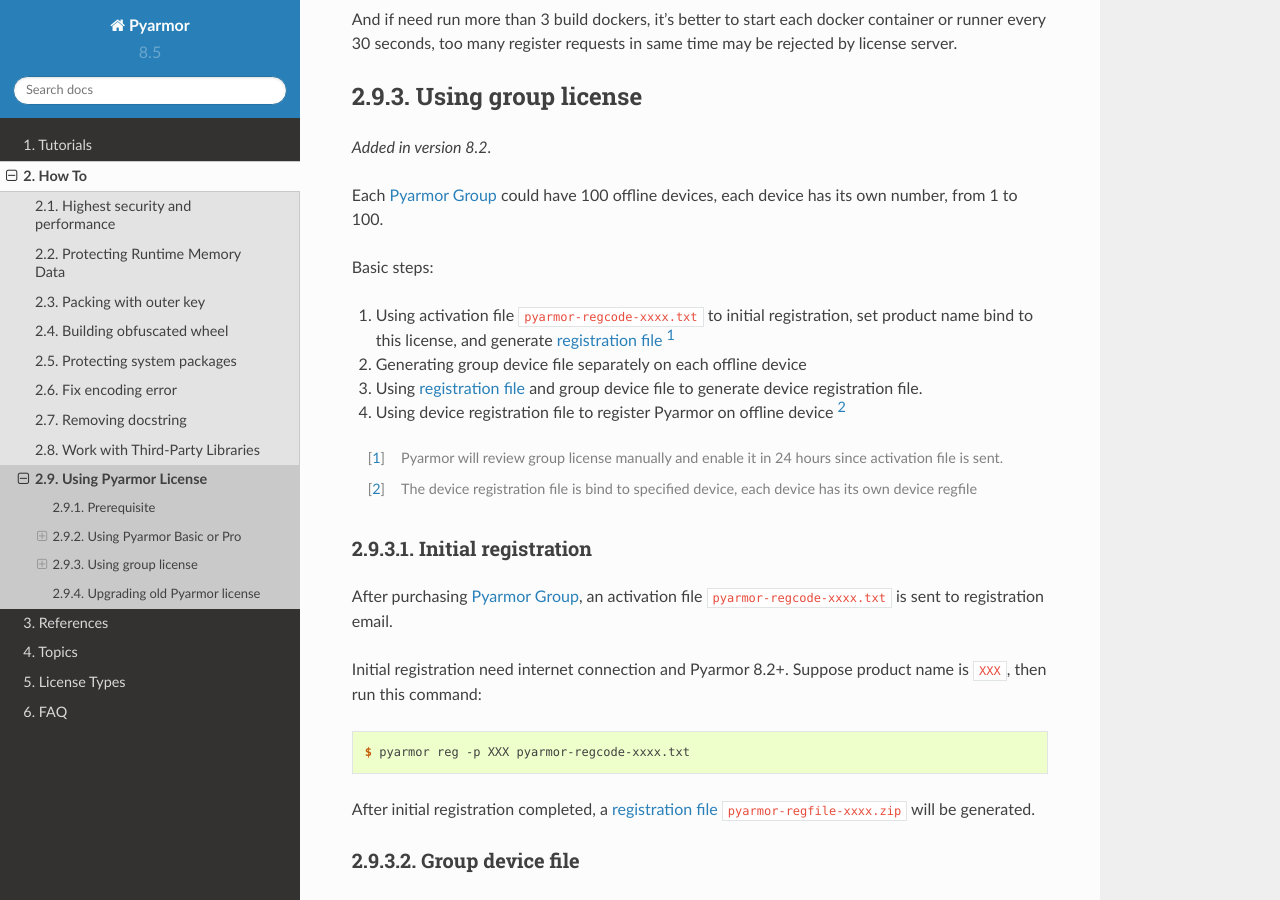
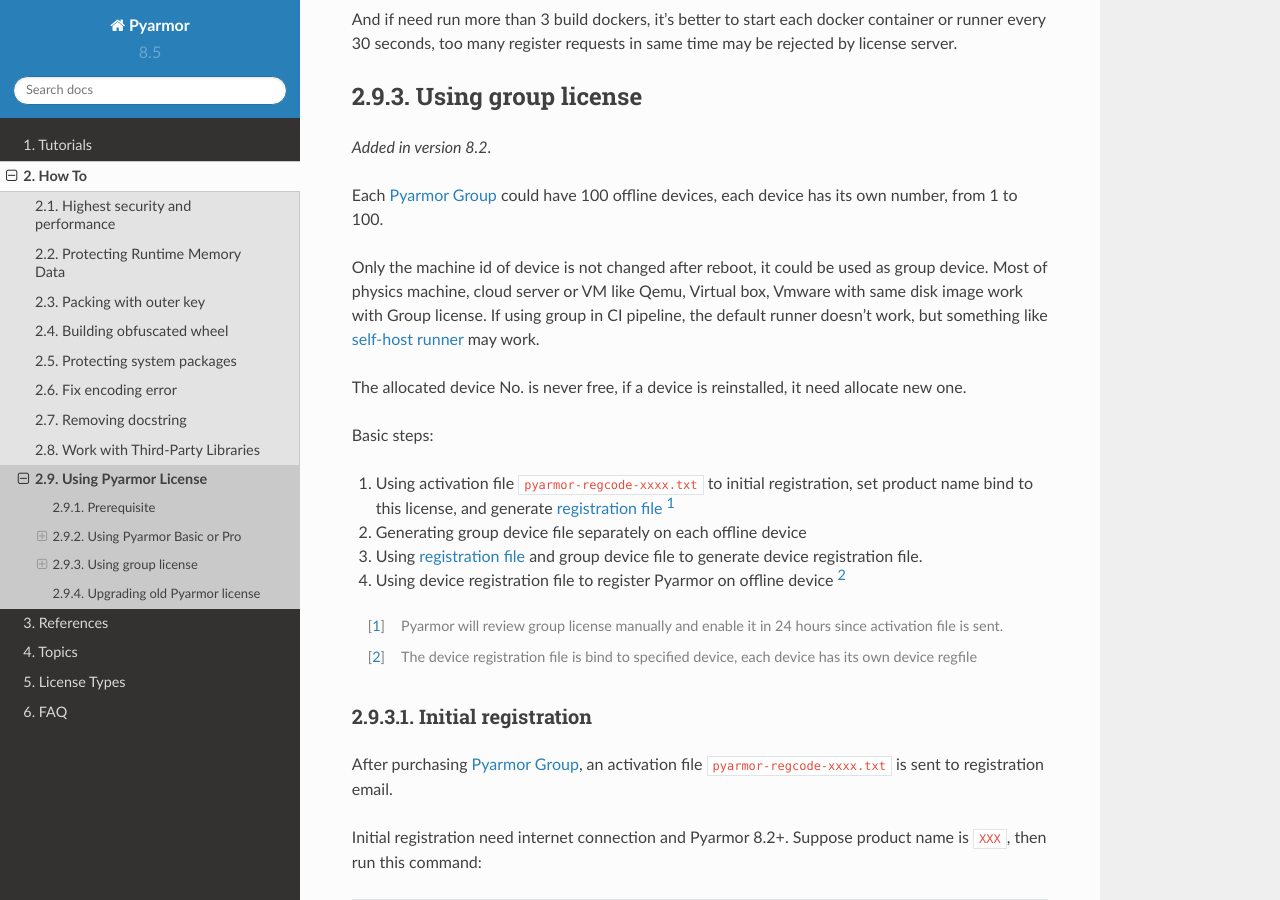
Before and after one commit to dashingsoft/pyarmor, a Sphinx documentation site: the page built from docs/how-to/register.rst, in a window 1280 px wide and 900 px high, scrolled down 2698 px. Built offline with Sphinx 7.4.7 and the Read the Docs theme 2.0.0, drawn with Linux system fonts in a browser that asks for light colours.

Commit message:
Add notes for group device

```diff
--- a/docs/how-to/register.rst
+++ b/docs/how-to/register.rst
@@ -95,6 +95,10 @@
 
 Each :term:`Pyarmor Group` could have 100 offline devices, each device has its own number, from 1 to 100.
 
+Only the machine id of device is not changed after reboot, it could be used as group device. Most of physics machine, cloud server or VM like Qemu, Virtual box, Vmware with same disk image work with Group license. If using group in CI pipeline, the default runner doesn't work, but something like `self-host runner`__ may work.
+
+The allocated device No. is never free, if a device is reinstalled, it need allocate new one.
+
 Basic steps:
 
 1. Using activation file :file:`pyarmor-regcode-xxxx.txt` to initial registration, set product name bind to this license, and generate :term:`registration file` [#]_
@@ -104,6 +108,8 @@
 
 .. [#] Pyarmor will review group license manually and enable it in 24 hours since activation file is sent.
 .. [#] The device registration file is bind to specified device, each device has its own device regfile
+
+__ https://docs.github.com/en/actions/hosting-your-own-runners/managing-self-hosted-runners/about-self-hosted-runners
 
 Initial registration
 --------------------
--- a/docs/licenses.rst
+++ b/docs/licenses.rst
@@ -79,6 +79,8 @@
 
 In 24 hours only less than 100 devices can use one same Pyarmor Basic or Pro License. Pyarmor License be used means use any feature of Pyarmor in one machine. Running obfuscated scripts generated by Pyarmor is not considered as Pyarmor License be used.
 
+For Pyarmor Group License, one license allows 100 offline devices to be registered. The allocated device No. is never free, if a device is reinstalled, it need allocate new one.
+
 .. seealso:: `Pyarmor EULA`_, :doc:`Using Pyarmor Licenses <how-to/register>`
 
 **What's one product**
@@ -125,7 +127,7 @@
 
 **If machine id of docker host is changed after reboot, group license doesn't work in any docker container**
 
-Most of local machine, cloud server or VM like qemu, virtual box, vmware with same disk image work with Group license. If using group in CI pipeline, the default runner doesn't work, but something like `self-host runner`__ may work.
+Most of physics machine, cloud server or VM like qemu, virtual box, vmware with same disk image work with Group license. If using group in CI pipeline, the default runner doesn't work, but something like `self-host runner`__ may work.
 
 __ https://docs.github.com/en/actions/hosting-your-own-runners/managing-self-hosted-runners/about-self-hosted-runners
 
```
